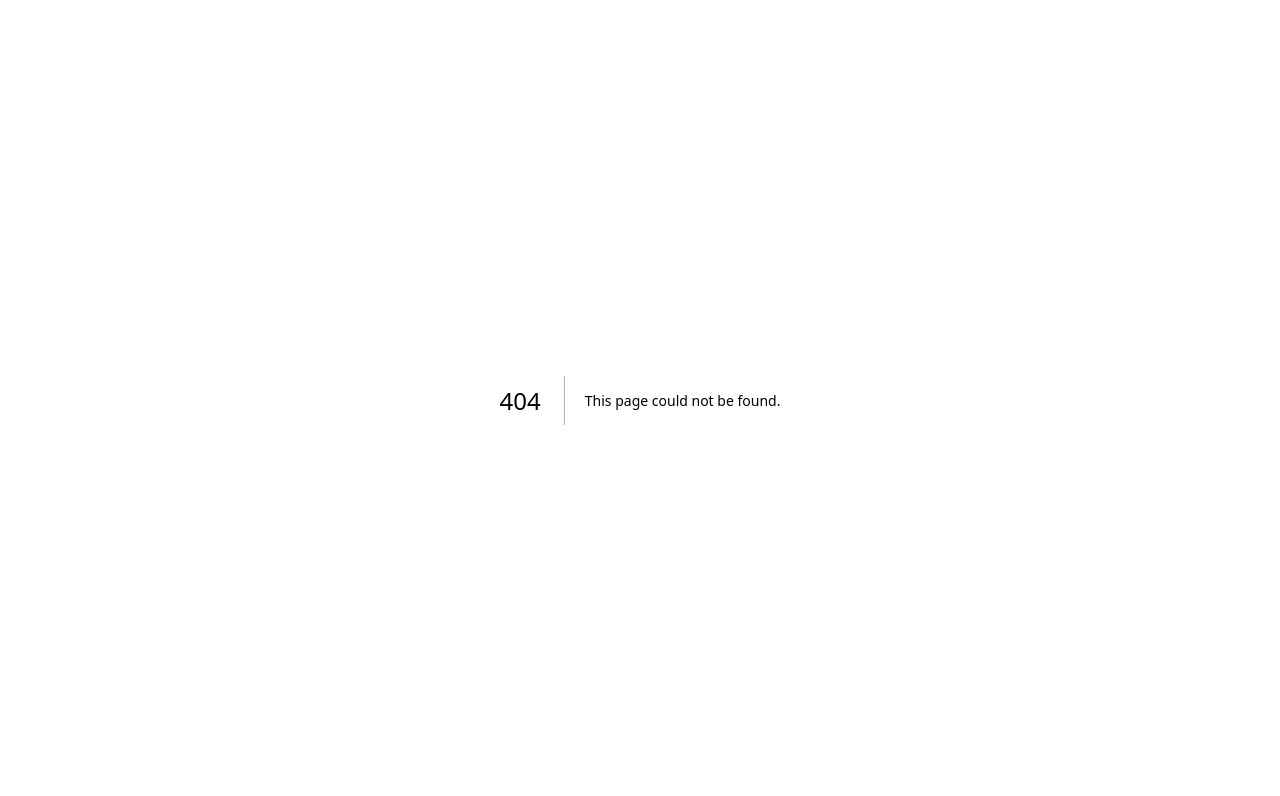
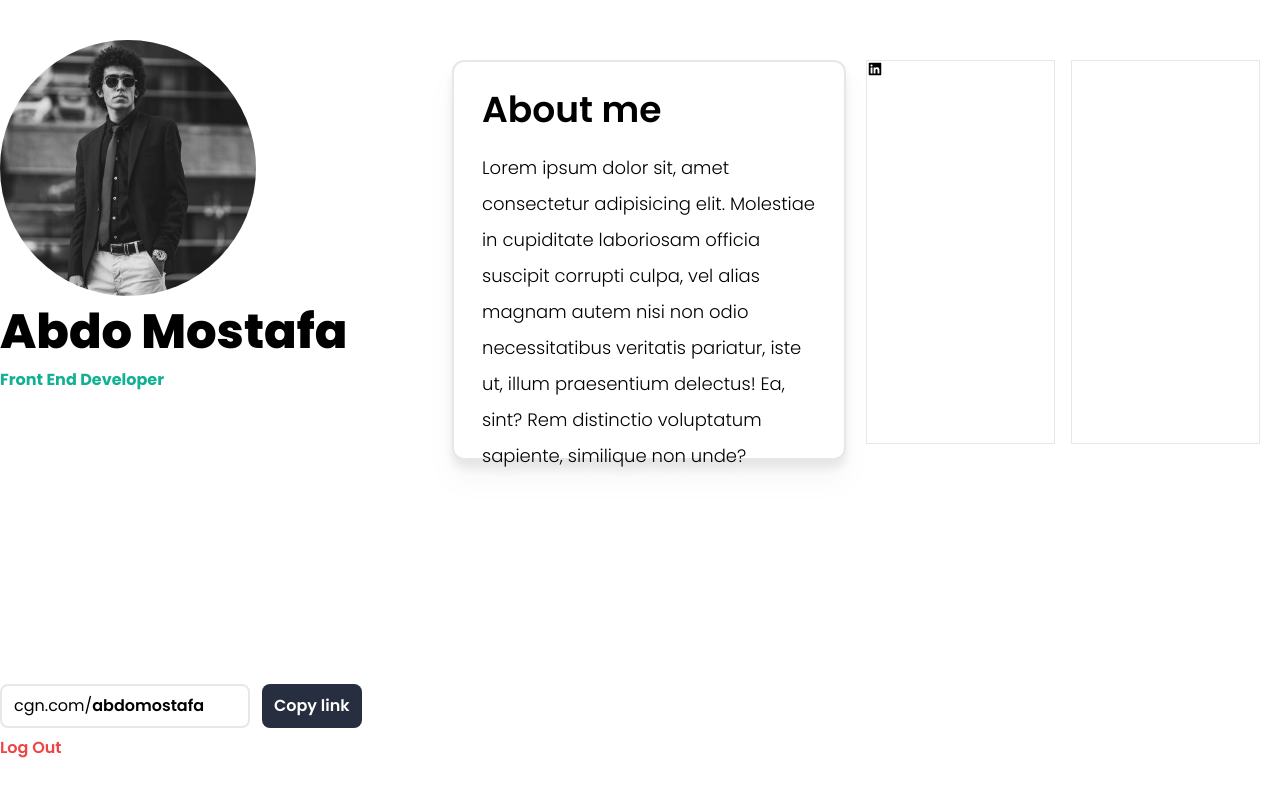
Before and after one commit to AbdelrahmanMostafa0/career-guidance-network, a Next.js app in the folder client/: page /profile in a window 1280 px wide. Before the commit this address had no page. Shown: the top 796 px of the page. Built offline with nearby package versions, Linux system fonts and the light colour scheme.

Commit message:
profile and fonts

```diff
--- a/client/package.json
+++ b/client/package.json
@@ -14,6 +14,7 @@
     "postcss": "8.4.27",
     "react": "18.2.0",
     "react-dom": "18.2.0",
+    "react-icons": "^4.11.0",
     "tailwindcss": "3.3.3"
   }
 }
--- /dev/null
+++ b/client/src/components/profile/Profile.jsx
@@ -0,0 +1,12 @@
+import UserInfo from "./profileCompnents/UserInfo";
+import UserLinks from "./profileCompnents/UserLinks";
+
+const Profile = () => {
+  return (
+    <div className="container mx-auto md:grid md:grid-cols-3 min-h-[95dvh] py-10 space-y-4 md:space-y-0 gap-4">
+      <UserInfo className="col-span-1" />
+      <UserLinks className="col-span-2" />
+    </div>
+  );
+};
+export default Profile;
--- /dev/null
+++ b/client/src/components/profile/profileCompnents/UserInfo.jsx
@@ -0,0 +1,34 @@
+const UserInfo = () => {
+  return (
+    <div className="flex flex-col h-fit md:h-[90dvh] md:justify-between  items-center md:items-start space-y-4 ">
+      <div className="space-y-3 md:block flex flex-col items-center">
+        <img
+          src="/user.jpg"
+          alt=""
+          className="w-64 h-64 object-cover rounded-full"
+        />
+        <h3 className="text-5xl font-extrabold text-center md:text-start">
+          Abdo Mostafa
+        </h3>
+        <p className="max-w-[80%] font-bold text-lightGreen">
+          Front End Developer
+        </p>
+      </div>
+      <div className="space-y-2">
+        <div className="flex gap-3">
+          <div className="border-2 px-3 py-2 md:min-w-[250px] rounded-lg flex items-center">
+            cgn.com/<span className="font-semibold">abdomostafa</span>
+          </div>
+          <button className="py-1 px-3 bg-darkBlue text-white font-semibold rounded-lg cursor-pointer">
+            {" "}
+            Copy link
+          </button>
+        </div>
+        <div className="hidden md:block cursor-pointer">
+          <p className="text-red-500 font-semibold">Log Out</p>
+        </div>
+      </div>
+    </div>
+  );
+};
+export default UserInfo;
--- /dev/null
+++ b/client/src/components/profile/profileCompnents/UserLinks.jsx
@@ -0,0 +1,25 @@
+import { AiFillLinkedin } from "react-icons/ai";
+
+const UserLinks = () => {
+  return (
+    <div className="w-full h-full col-span-2 md:grid grid-cols-2 gap-5 p-5">
+      <div className="p-7 border-2 max-h-[400px] space-y-5 rounded-xl bg-white drop-shadow-xl">
+        <h3 className="font-semibold text-4xl">About me</h3>
+        <p className="leading-loose text-lg font-light">
+          Lorem ipsum dolor sit, amet consectetur adipisicing elit. Molestiae in
+          cupiditate laboriosam officia suscipit corrupti culpa, vel alias
+          magnam autem nisi non odio necessitatibus veritatis pariatur, iste ut,
+          illum praesentium delectus! Ea, sint? Rem distinctio voluptatum
+          sapiente, similique non unde?
+        </p>
+      </div>
+      <div className="flex justify-between gap-4 ">
+        <div className="w-96 h-96 border">
+          <AiFillLinkedin />
+        </div>
+        <div className="w-96 h-96 border"></div>
+      </div>
+    </div>
+  );
+};
+export default UserLinks;
--- a/client/src/components/signup/SignUp.jsx
+++ b/client/src/components/signup/SignUp.jsx
@@ -22,7 +22,7 @@ const SignUp = () => {
 
   const handleSubmit = async (e) => {
     e.preventDefault();
-    if (formData.userType === "student") {
+
     if (
       formData.firstName &&
       formData.LastName &&
@@ -32,29 +32,24 @@ const SignUp = () => {
     ) {
       console.log(formData);
     }
-    } else if (
-      formData.firstName &&
-      formData.email &&
-      formData.password &&
-      confirmPassword === formData.password
-    ) {
-      console.log(formData);
-    } else {
-      if (!formData.firstName) {
-        setFormError({ ...formError, firstName: true });
-      } else if (formData.userType === "student") {
+
+    if (!formData.password) {
+      setFormError({ ...formError, password: true });
+    }
+    if (!confirmPassword) {
+      setFormError({ ...formError, confirmPassword: true });
+    }
+    if (!formData.phone) {
+      setFormError({ ...formError, phone: true });
+    }
+    if (!formData.email) {
+      setFormError({ ...formError, email: true });
+    }
     if (!formData.LastName) {
       setFormError({ ...formError, LastName: true });
     }
-      } else if (!formData.email) {
-        setFormError({ ...formError, email: true });
-      } else if (!formData.phone) {
-        setFormError({ ...formError, phone: true });
-      } else if (!formData.password) {
-        setFormError({ ...formError, password: true });
-      } else if (!confirmPassword) {
-        setFormError({ ...formError, confirmPassword: true });
-      }
+    if (!formData.firstName) {
+      setFormError({ ...formError, firstName: true });
     }
   };
   return (
@@ -259,9 +254,7 @@ const SignUp = () => {
                   placeholder="Password"
                   type="text"
                   className={`border-2 p-3 rounded-lg focus:outline-none w-full   focus:border-lightGreen ${
-                    formError.password ||
-                    (formError.confirmPassword &&
-                      "border-red-500 focus:border-red-500")
+                    formError.password && "border-red-500 focus:border-red-500"
                   }`}
                 />
                 {formError.password && (
@@ -278,7 +271,7 @@ const SignUp = () => {
                     }
                     setConfirmPassword(e.target.value);
                   }}
-                  placeholder="Last Name"
+                  placeholder="Confirm Password"
                   type="text"
                   className={`border-2 p-3 rounded-lg focus:outline-none w-full   focus:border-lightGreen ${
                     formError.confirmPassword &&
--- a/client/src/pages/_app.js
+++ b/client/src/pages/_app.js
@@ -1,5 +1,15 @@
-import '@/styles/globals.css'
-
+import "@/styles/globals.css";
+import { Poppins } from "next/font/google";
+const poppins = Poppins({
+  subsets: ["latin"],
+  display: "swap",
+  variable: "--font-poppins",
+  weight: ["100", "200", "300", "400", "500", "600", "700", "800", "900"],
+});
 export default function App({ Component, pageProps }) {
-  return <Component {...pageProps} />
+  return (
+    <main className={poppins.className}>
+      <Component {...pageProps} />
+    </main>
+  );
 }
--- /dev/null
+++ b/client/src/pages/profile/index.jsx
@@ -0,0 +1,6 @@
+import Profile from "@/components/profile/Profile";
+
+const index = () => {
+  return <Profile />;
+};
+export default index;
```
Also changed, not shown: client/public/user.jpg (added), 1 other file (tests, documents, lock files or other folders). Lines whose indentation alone changed are shown as unchanged.
